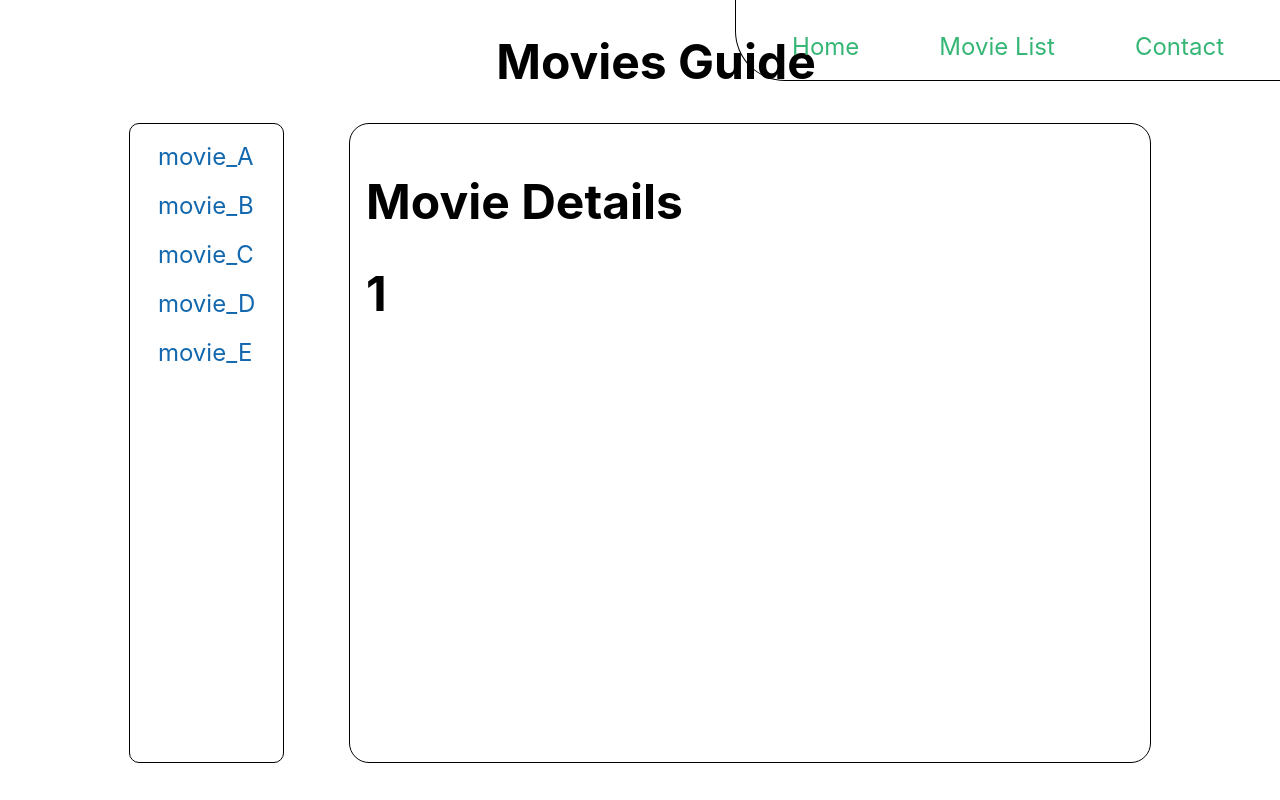
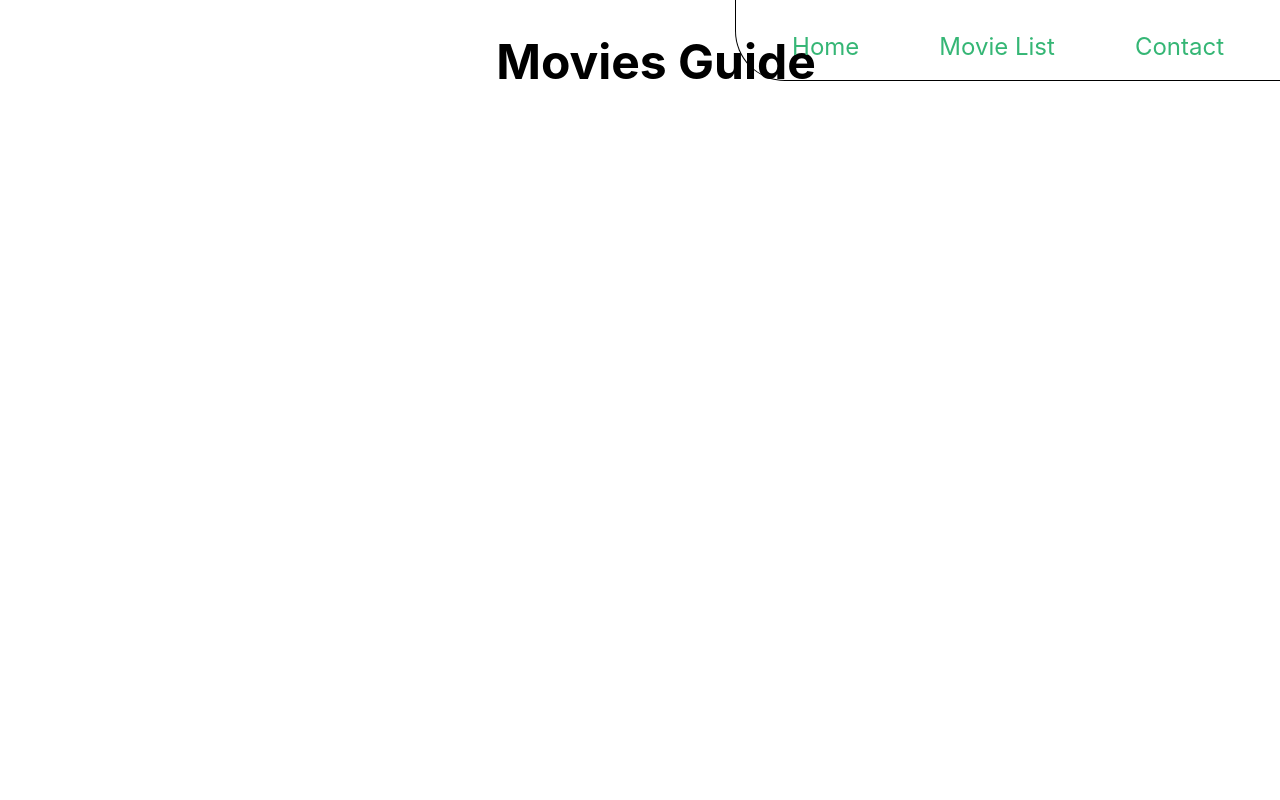
Before and after one commit to ffdietz/routes-and-styles, a React (Create React App) app: page /movies/1 in a window 1280 px wide. Built offline with nearby package versions, Linux system fonts and the light colour scheme.

Commit message:
refactoring routing

```diff
--- a/src/component/App.tsx
+++ b/src/component/App.tsx
@@ -1,7 +1,8 @@
 import { Route, Routes } from 'react-router-dom';
+import Contact from './Contact';
 import Header from './Header';
-import MovieDetails from './MovieDetails';
-import MoviesList from './MovieList';
+import Home from './Home';
+import MoviesGuide from './MoviesGuide';
 import Navbar from './Navbar';
 
 function App() {
@@ -9,12 +10,17 @@ function App() {
     <div className="App">
       <Navbar />
       <Header />
+
       <div className="viewer-container">
-        <MoviesList />
         <Routes>
-          <Route path="/movies/:name" element={<MovieDetails />}></Route>
+          <Route path="/" element={<Home />}></Route>
+          <Route path="/contact" element={<Contact />}></Route>
+          <Route path="/movies" element={<MoviesGuide />}>
+
+          </Route>
         </Routes>
       </div>
+
     </div>
   );
 }
--- /dev/null
+++ b/src/component/Contact.tsx
@@ -0,0 +1,9 @@
+import React from 'react'
+
+const Contact = () => {
+  return (
+    <div>Contact</div>
+  )
+}
+
+export default Contact
--- /dev/null
+++ b/src/component/Home.tsx
@@ -0,0 +1,9 @@
+import React from 'react'
+
+const Home = () => {
+  return (
+    <div>Home</div>
+  )
+}
+
+export default Home
--- a/src/component/MovieLink.tsx
+++ /dev/null
@@ -1,13 +0,0 @@
-import React from 'react'
-import { Link } from 'react-router-dom';
-import { MovieLinkProp } from '../types/types';
-
-const MovieLink = ({name} : MovieLinkProp) => {
-  return (
-    <Link className="list-link-text" to={`movies/${name.toLocaleLowerCase()}`}>
-      {name}
-    </Link>
-  );
-};
-
-export default MovieLink
--- a/src/component/MovieList.tsx
+++ b/src/component/MovieList.tsx
@@ -1,13 +1,37 @@
-import MovieLink from "./MovieLink"
+import { Link } from "react-router-dom";
+import { MovieLinkType } from "../types/types";
 
 const MoviesList = () => {
+  const movies = [
+    {
+      title: "movie_A",
+    },
+    {
+      title: "movie_B",
+    },
+    {
+      title: "movie_C",
+    },
+    {
+      title: "movie_D",
+    },
+    {
+      title: "movie_E",
+    }
+  ];
+
  return (
    <div className="list-container">
-     <MovieLink name="movie_A" />
-     <MovieLink name="movie_B" />
-     <MovieLink name="movie_C" />
-     <MovieLink name="movie_D" />
-     <MovieLink name="movie_E" />
+     {
+      movies.map((item: MovieLinkType) => (
+        <Link
+          to={item.title.toLocaleLowerCase()}
+          className="list-link-text"
+        >
+          {item.title}
+        </Link>
+      ))
+     }
    </div>
  );
 }
--- /dev/null
+++ b/src/component/MoviesGuide.tsx
@@ -0,0 +1,14 @@
+import React from 'react'
+import MoviesList from './MovieList';
+import MovieDetails from "./MovieDetails";
+
+const MoviesGuide = () => {
+  return (
+    <div>
+      <MoviesList />
+      <MovieDetails />
+    </div>
+  );
+}
+
+export default MoviesGuide
--- a/src/styles/index.css
+++ b/src/styles/index.css
@@ -31,7 +31,7 @@ body {
 }
 
 .header-container{
-  margin-top: 2vh;
+  margin-top: 4vh;
   margin-left: 2rem;
 }
 
@@ -57,7 +57,7 @@ body {
 .list-container{
   display: flex;
   flex-direction: column;
-  padding: 0.5rem;
+  padding: 1rem;
   border: 1px solid black;
   border-radius: 10px;
 }
@@ -66,5 +66,5 @@ body {
   width: 60vw;
   border: 1px solid black;
   border-radius: 20px;
-  padding: 1rem;
+  padding: 0 1rem;
 }
--- a/src/types/types.tsx
+++ b/src/types/types.tsx
@@ -6,3 +6,7 @@ export type NavbarLink = {
   label: string;
   link: string;
 }
+
+export type MovieLinkType = {
+  title: string;
+};
```
